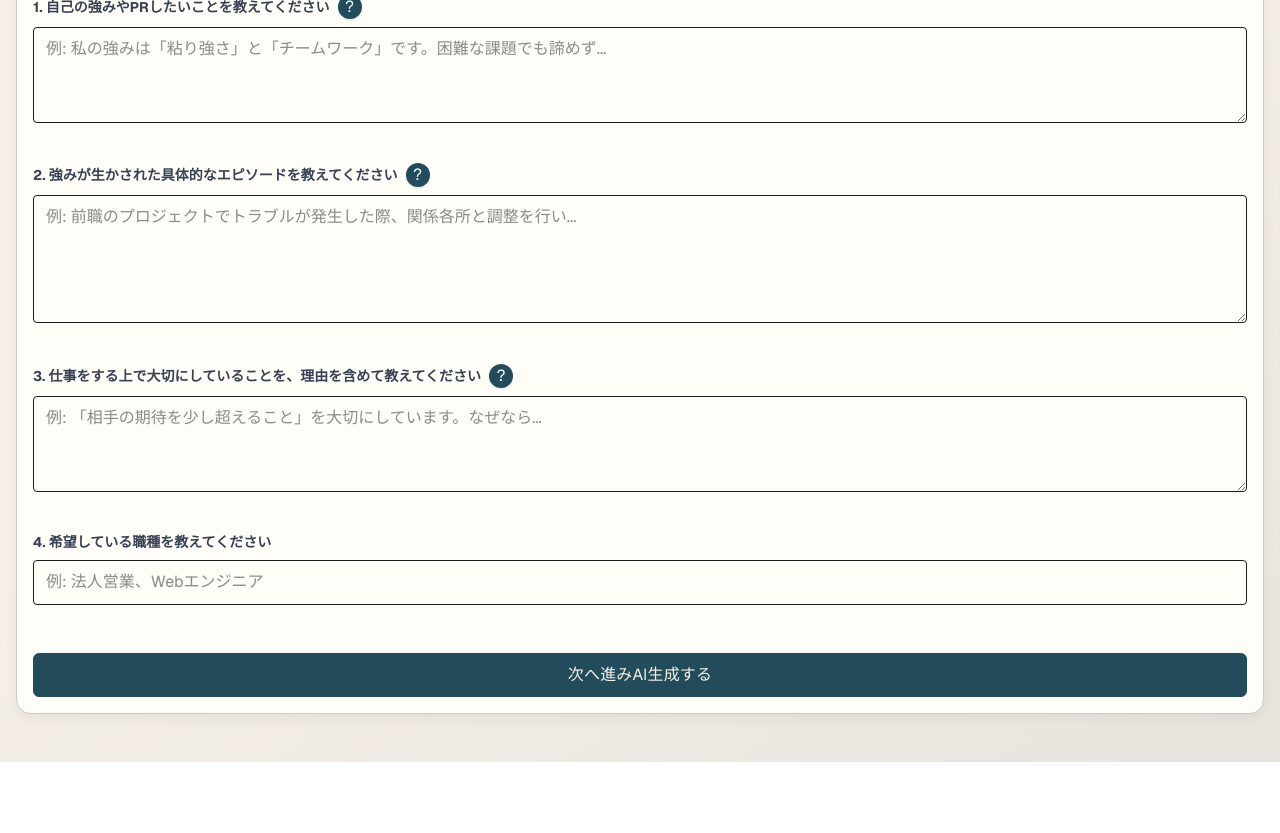
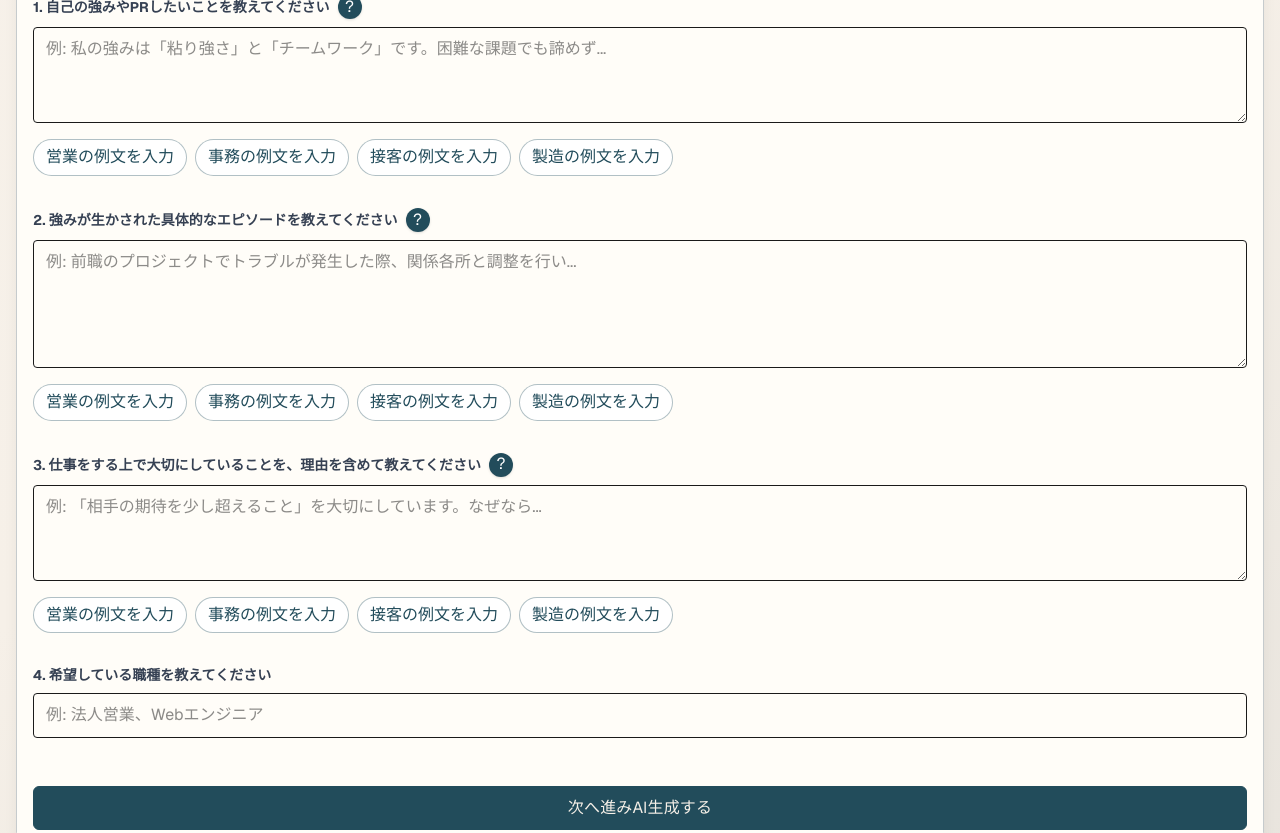
Before and after one commit to ANOSkdy/resume_aidesu, a Next.js app: page /cv/1 in a window 1280 px wide. Shown: the part 460-1293 px from the top of the page. Before the commit the page ends 1222 px from the top, so only its background shows below. Built offline with nearby package versions, Linux system fonts and the light colour scheme.

Commit message:
feat: add one-click full hint insertion for resume/cv forms

```diff
--- a/app/cv/1/page.tsx
+++ b/app/cv/1/page.tsx
@@ -13,13 +13,69 @@ type AiInputData = {
   policy: string;     // 3. 大切にしていること(価値観)
   occupation: string; // 4. 希望職種
 };
+type RoleType = '営業' | '事務' | '接客' | '製造';
 
 export default function CVStep1() {
   const router = useRouter();
   const [openHint, setOpenHint] = useState<'pr_summary' | 'episode' | 'policy' | null>(null);
   const { register, handleSubmit, setValue } = useForm<AiInputData>();
+  const hintTemplates: Record<'pr_summary' | 'episode' | 'policy', Record<RoleType, string>> = {
+    pr_summary: {
+      営業: '私の強みは「ヒアリング力と課題解決型の提案力」です。顧客の本質的な課題をつかみ、最適な解決策に導けます。',
+      事務: '私の強みは「正確でミスの少ない事務処理能力」と「サポート力」です。周囲を支えながら効率的に業務を進められます。',
+      接客: '私の強みは「相手の気持ちをくみ取るコミュニケーション能力」です。お客様に信頼される接客ができます。',
+      製造: '私の強みは「集中力と丁寧さ」です。ミスを防ぎながらコツコツ作業を続けることが得意です。',
+    },
+    episode: {
+      営業: [
+        '私は、顧客の課題を深く理解した上で最適な提案ができる点に強みがあります。課題を正しく捉えた提案は、顧客満足と売上の双方に直結すると考えているためです。',
+        '実際に、既存顧客の売上が伸び悩んでいた際、業務フローを詳細にヒアリングし「非効率な作業工程」が課題であることを発見しました。そこで、既存プランの改善と新しいサービスの組み合わせを提案したところ、年間売上が〇〇万円増加し、部署表彰をいただきました。',
+        'この経験から、顧客の状況を的確に捉え提案につなげる力が私の強みだと自信を持っています。'
+      ].join('\n'),
+      事務: [
+        '私は、正確性を保ちながら業務改善につなげる力が強みです。事務は正確な処理だけでなく、全体の効率を上げる工夫が求められると考えているからです。',
+        '繁忙期に大量のデータ入力が発生した際、入力ルールがバラバラなことでミスや時間ロスが多い状況でした。そこで私は、入力ルールを統一したフォーマットを作成しチームに共有。結果、処理速度が20％向上し、ミスも大幅に減少しました。',
+        '業務の正確性を守りながら改善を進められる点が、私の強みであり価値だと考えています。'
+      ].join('\n'),
+      接客: [
+        '私は、お客様のニーズを正確に把握し、満足度の高い接客につなげる力があります。接客において、お客様が本当に求めていることを理解することが、信頼につながるためです。',
+        '購入を迷っていたお客様に対し、使用シーンを丁寧にヒアリングした上で複数の商品を比較しながら説明したところ、「丁寧で安心できた」と評価いただき、その場で購入につながりました。その後、指名をいただくことも増えました。',
+        'お客様の気持ちを汲み取った接客ができることが私の大きな強みです。'
+      ].join('\n'),
+      製造: [
+        '私は、正確な作業と改善提案により品質向上に貢献できる点が強みです。製造現場では、小さな改善が大きな生産性向上につながると理解しているためです。',
+        '不良品が増えていたラインで、作業工程ごとの手順を洗い出し、問題箇所を可視化しました。そこで改善案を提案し実施した結果、不良率が〇〇％削減され、班長から表彰をいただきました。',
+        '確実な作業に加えて改善に取り組める点が、現場で発揮できる私の強みです。'
+      ].join('\n'),
+    },
+    policy: {
+      営業: [
+        '私が最も大切にしているのは「信頼関係の構築」です。営業は単なる商品説明ではなく、信頼があるからこそ価値で選ばれる仕事だと考えているためです。',
+        '実際に、顧客と定期的にコミュニケーションを取りながら課題を聞き出し、丁寧に改善提案を行ったことで「あなたから買いたい」という言葉をいただき、継続契約にもつながりました。',
+        'だからこそ、私は信頼を積み重ねる営業スタイルを最も大切にしています。'
+      ].join('\n'),
+      事務: [
+        '私は「正確性と期日遵守」を最も大切にしています。事務のミスは会社全体の信用や業務に影響するため、最も重要だと考えているからです。',
+        '提出期限が重なった繁忙期でも、優先順位を整理し、全業務を期限内にミスなく完了させたことで部署全体の進行がスムーズになり、上司から評価をいただきました。',
+        'この経験から、正確で期限を守る姿勢を今後も徹底していきます。'
+      ].join('\n'),
+      接客: [
+        '私が大切にしているのは「相手目線で行動すること」です。お客様が快適に過ごせるかどうかは、相手の立場を理解できるかに左右されるためです。',
+        '混雑時にもお客様一人ひとりの状況を確認し、声がけや案内を工夫したことで、クレームが減少し、店舗評価が向上しました。',
+        '相手目線で考え続ける姿勢が、質の高い接客につながると確信しています。'
+      ].join('\n'),
+      製造: [
+        '私は「安全第一」を最も大切にしています。安全が守られてこそ、高品質な製品づくりや効率向上につながるためです。',
+        '作業手順が複雑な工程で危険が潜んでいたため、危険箇所の見える化や手順改善を提案し、事故ゼロを維持できました。上司からも「現場の安全意識が高まった」と評価されました。',
+        '安全意識を高く持ち続けることが、安定した生産に欠かせないと考えています。'
+      ].join('\n'),
+    }
+  };
   const hintButtonClass =
     'inline-flex h-6 w-6 items-center justify-center rounded-full bg-ai text-xs font-bold text-white shadow transition-colors wa-motion-ui hover:bg-ai/90 focus-visible:wa-focus';
+  const onQuickFillHint = (field: 'pr_summary' | 'episode' | 'policy', role: RoleType) => {
+    setValue(field, hintTemplates[field][role], { shouldDirty: true });
+  };
 
   useEffect(() => {
     // 以前の入力があればロード
@@ -75,6 +131,18 @@ export default function CVStep1() {
             className="w-full px-3 py-2 border rounded h-24"
             placeholder="例: 私の強みは「粘り強さ」と「チームワーク」です。困難な課題でも諦めず..."
           />
+          <div className="mt-2 flex flex-wrap gap-2">
+            {(Object.keys(hintTemplates.pr_summary) as RoleType[]).map((role) => (
+              <button
+                key={`pr_summary-${role}`}
+                type="button"
+                onClick={() => onQuickFillHint('pr_summary', role)}
+                className="rounded-full border border-ai/35 bg-white px-3 py-1 text-xs text-ai transition-colors hover:bg-ai/8"
+              >
+                {role}の例文を入力
+              </button>
+            ))}
+          </div>
         </div>
 
         {/* Q2 */}
@@ -97,6 +165,18 @@ export default function CVStep1() {
             className="w-full px-3 py-2 border rounded h-32"
             placeholder="例: 前職のプロジェクトでトラブルが発生した際、関係各所と調整を行い..."
           />
+          <div className="mt-2 flex flex-wrap gap-2">
+            {(Object.keys(hintTemplates.episode) as RoleType[]).map((role) => (
+              <button
+                key={`episode-${role}`}
+                type="button"
+                onClick={() => onQuickFillHint('episode', role)}
+                className="rounded-full border border-ai/35 bg-white px-3 py-1 text-xs text-ai transition-colors hover:bg-ai/8"
+              >
+                {role}の例文を入力
+              </button>
+            ))}
+          </div>
         </div>
 
         {/* Q3 */}
@@ -119,6 +199,18 @@ export default function CVStep1() {
             className="w-full px-3 py-2 border rounded h-24"
             placeholder="例: 「相手の期待を少し超えること」を大切にしています。なぜなら..."
           />
+          <div className="mt-2 flex flex-wrap gap-2">
+            {(Object.keys(hintTemplates.policy) as RoleType[]).map((role) => (
+              <button
+                key={`policy-${role}`}
+                type="button"
+                onClick={() => onQuickFillHint('policy', role)}
+                className="rounded-full border border-ai/35 bg-white px-3 py-1 text-xs text-ai transition-colors hover:bg-ai/8"
+              >
+                {role}の例文を入力
+              </button>
+            ))}
+          </div>
         </div>
 
         {/* Q4 */}
--- a/components/pdf/JobHistoryTrigger.tsx
+++ b/components/pdf/JobHistoryTrigger.tsx
@@ -17,7 +17,7 @@ export const JobHistoryTrigger: React.FC<JobHistoryTriggerProps> = ({ data, disa
         <button
           type="button"
           disabled
-          className="inline-flex items-center justify-center rounded-md bg-nezumi/45 px-6 py-3 text-sm font-medium text-white opacity-70 cursor-not-allowed"
+          className="inline-flex items-center justify-center rounded-md bg-nezumi/45 px-6 py-3 text-sm font-medium !text-white opacity-70 cursor-not-allowed"
         >
           {resumeId ? '📄 職務経歴書をダウンロード' : '履歴書ID未設定'}
         </button>
@@ -33,7 +33,7 @@ export const JobHistoryTrigger: React.FC<JobHistoryTriggerProps> = ({ data, disa
       href={href}
       target="_blank"
       rel="noopener noreferrer"
-      className="inline-flex items-center justify-center rounded-md bg-ai px-6 py-3 text-sm font-medium text-white hover:bg-ai/90 shadow-sm transition-colors wa-motion-ui"
+      className="inline-flex items-center justify-center rounded-md bg-ai px-6 py-3 text-sm font-medium !text-white hover:bg-ai/90 shadow-sm transition-colors wa-motion-ui"
     >
       📄 職務経歴書をダウンロード
     </a>
--- a/components/pdf/PDFTrigger.tsx
+++ b/components/pdf/PDFTrigger.tsx
@@ -18,7 +18,7 @@ export const PDFTrigger = ({ data, disabled = false }: PDFTriggerProps) => {
         <button
           type="button"
           disabled
-          className="inline-flex items-center justify-center rounded-md bg-nezumi/45 px-6 py-3 text-sm font-medium text-white opacity-70 cursor-not-allowed"
+          className="inline-flex items-center justify-center rounded-md bg-nezumi/45 px-6 py-3 text-sm font-medium !text-white opacity-70 cursor-not-allowed"
         >
           {resumeId ? '📥 JIS履歴書をダウンロード' : '履歴書ID未設定'}
         </button>
@@ -36,7 +36,7 @@ export const PDFTrigger = ({ data, disabled = false }: PDFTriggerProps) => {
       href={href}
       target="_blank"
       rel="noopener noreferrer"
-      className="inline-flex items-center justify-center rounded-md bg-ai px-6 py-3 text-sm font-medium text-white hover:bg-ai/90 shadow-sm transition-colors wa-motion-ui"
+      className="inline-flex items-center justify-center rounded-md bg-ai px-6 py-3 text-sm font-medium !text-white hover:bg-ai/90 shadow-sm transition-colors wa-motion-ui"
     >
       📥 JIS履歴書をダウンロード
     </a>
```
Also changed, not shown: app/resume/4/page.tsx (+40 -4 lines).
